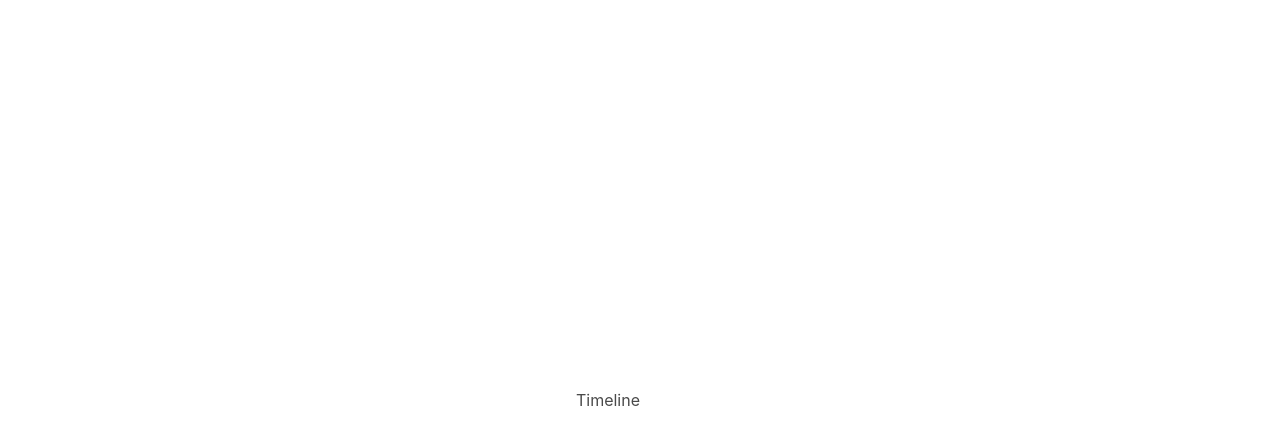
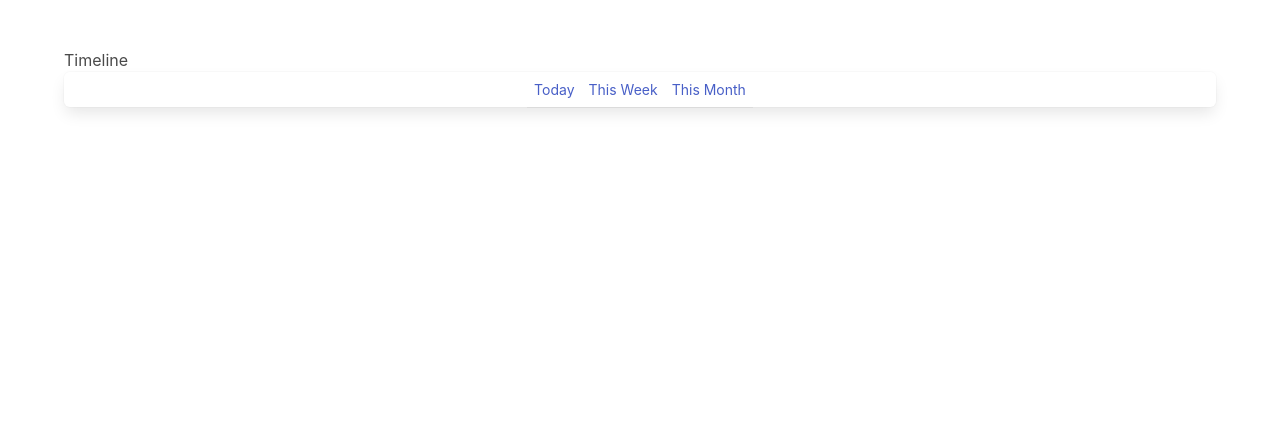
Before and after one commit to TonyDuran/TonyDuran.github.io, a Vue app: page /TonyDuran.github.io in a window 1280 px wide. Before the commit this address had no page. Shown: the top 444 px of the page. Built offline with nearby package versions, Linux system fonts and the light colour scheme.

Commit message:
following tutorial want to see if changes work on gh page

```diff
--- a/src/App.vue
+++ b/src/App.vue
@@ -3,9 +3,13 @@ import Timeline from "./components/Timeline.vue";
 </script>
 
 <template>
-    <Timeline />
+  <div class="section">
+    <div class="container">
+      <Timeline />
+    </div>
+  </div>
 </template>
 
 <style>
-    @import "https://cdn.jsdelivr.net/npm/bulma@0.9.3/css/bulma.min.css";
+@import "https://cdn.jsdelivr.net/npm/bulma@0.9.3/css/bulma.min.css";
 </style>
--- a/src/components/Timeline.vue
+++ b/src/components/Timeline.vue
@@ -2,5 +2,12 @@
 </script>
 
 <template>
- Timeline
+  Timeline
+  <nav class="is-primary panel">
+    <span class="panel-tabs">
+      <a>Today</a>
+      <a>This Week</a>
+      <a>This Month</a>
+    </span>
+  </nav>
 </template>
--- a/src/main.ts
+++ b/src/main.ts
@@ -1,14 +1,14 @@
-import './assets/main.css'
+//import './assets/main.css'
 
 import { createApp } from 'vue'
 import { createPinia } from 'pinia'
 
 import App from './App.vue'
-import router from './router'
+// import router from './router'
 
 const app = createApp(App)
 
 app.use(createPinia())
-app.use(router)
+//app.use(router)
 
 app.mount('#app')
--- a/src/router/index.ts
+++ b/src/router/index.ts
@@ -2,17 +2,17 @@ import { createRouter, createWebHistory } from 'vue-router'
 // import { Timeline } from './views/TimelineView.vue'
 
 const router = createRouter({
-  history: createWebHistory("/TonyDuran.github.io/"),
+  // history: createWebHistory("/TonyDuran.github.io/"),
   routes: [
     // {
     //   path: '/',
     //   name: 'home',
-    //   component:
+    //   component: App
     // },
     // {
     //   path: '/TonyDuran.github.io/',
+    //   component: Timeline
     //   name: 'Home',
-    //   component: Timeline
     // },
     // {
     //   path: '/about',
```
Also changed, not shown: 1 other file (tests, documents, lock files or other folders).
